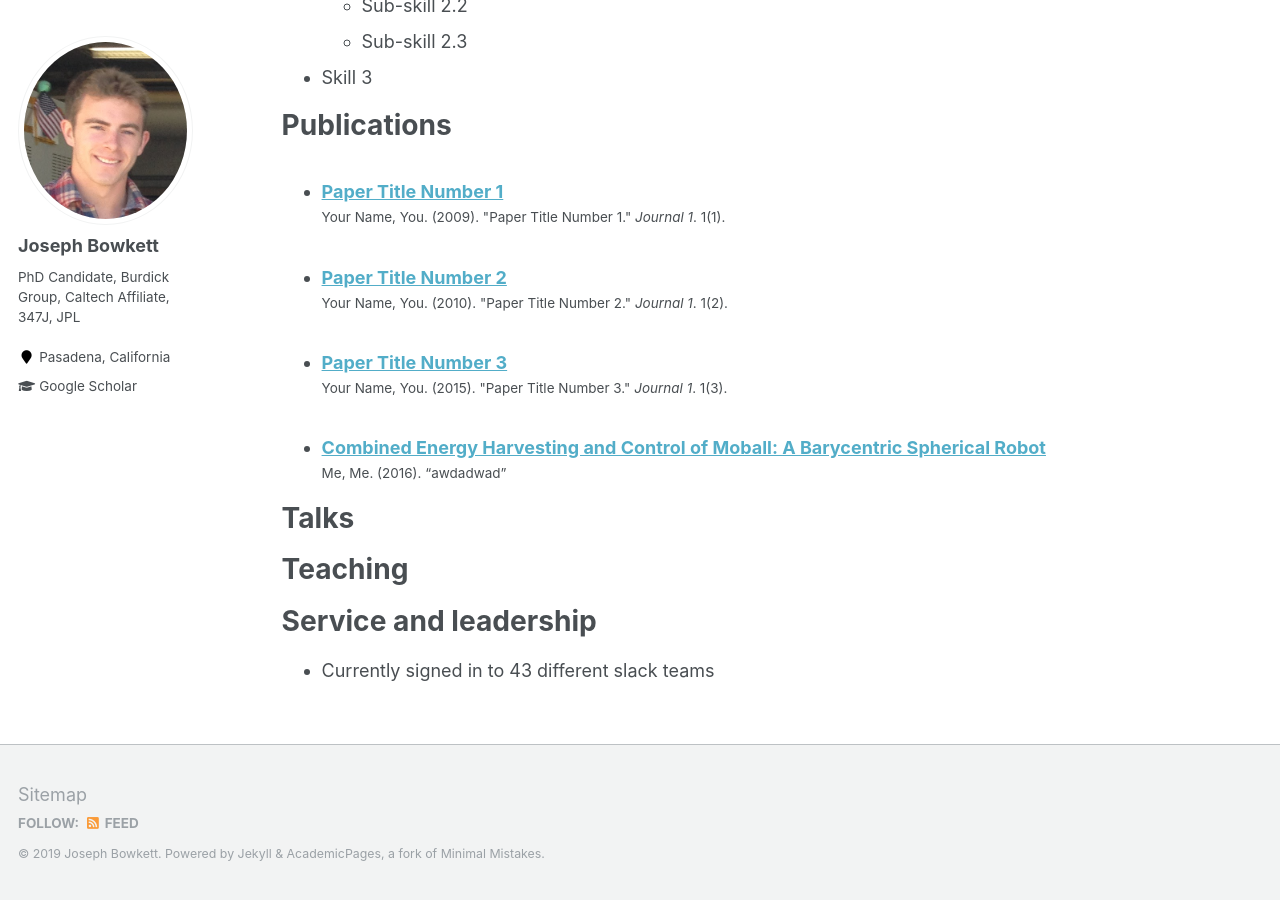
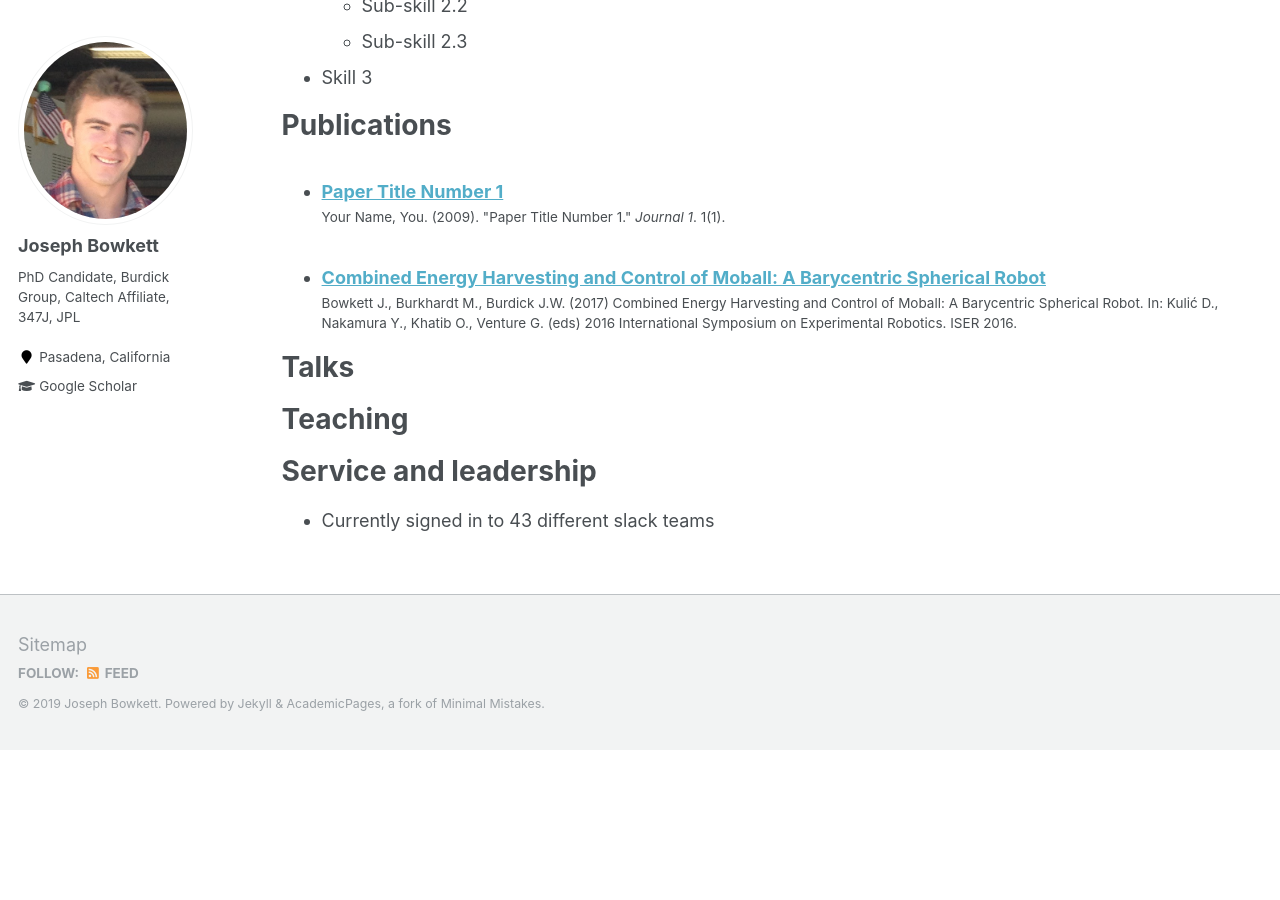
Before and after one commit to JosephBowkett/josephbowkett.github.io, a Jekyll site: the page built from _pages/cv.md, in a window 1280 px wide and 900 px high, scrolled down 846 px. Built offline with Jekyll 4.4.1, drawn with Linux system fonts in a browser that asks for light colours; after the commit the page ends 1596 px from its top, so only the background shows below that.

Commit message:
Removed some publications

```diff
--- a/_publications/2010-10-01-paper-title-number-2.md
+++ /dev/null
@@ -1,16 +0,0 @@
----
-title: "Paper Title Number 2"
-collection: publications
-permalink: /publication/2010-10-01-paper-title-number-2
-excerpt: 'This paper is about the number 2. The number 3 is left for future work.'
-date: 2010-10-01
-venue: 'Journal 1'
-paperurl: 'http://academicpages.github.io/files/paper2.pdf'
-citation: 'Your Name, You. (2010). &quot;Paper Title Number 2.&quot; <i>Journal 1</i>. 1(2).'
----
-
-<a href='http://academicpages.github.io/files/paper2.pdf'>Download paper here</a>
-
-This paper is about the number 2. The number 3 is left for future work.
-
-Recommended citation: Your Name, You. (2010). "Paper Title Number 2." <i>Journal 1</i>. 1(2).
--- a/_publications/2015-10-01-paper-title-number-3.md
+++ /dev/null
@@ -1,16 +0,0 @@
----
-title: "Paper Title Number 3"
-collection: publications
-permalink: /publication/2015-10-01-paper-title-number-3
-excerpt: 'This paper is about the number 3. The number 4 is left for future work.'
-date: 2015-10-01
-venue: 'Journal 1'
-paperurl: 'http://academicpages.github.io/files/paper3.pdf'
-citation: 'Your Name, You. (2015). &quot;Paper Title Number 3.&quot; <i>Journal 1</i>. 1(3).'
----
-
-<a href='http://academicpages.github.io/files/paper3.pdf'>Download paper here</a>
-
-This paper is about the number 3. The number 4 is left for future work.
-
-Recommended citation: Your Name, You. (2015). "Paper Title Number 3." <i>Journal 1</i>. 1(3).
--- a/_publications/2016-10-01-moball.md
+++ b/_publications/2016-10-01-moball.md
@@ -2,9 +2,15 @@
 title: "Combined Energy Harvesting and Control of Moball: A Barycentric Spherical Robot"
 collection: publications
 permalink: /publication/2016-10-01-moball
+excerpt: 'The mobile sensor platform Moball uses an array of sliding magnets and solenoids inside a spherical shell to both harvest energy and displace its center of mass or barycenter from its center of rotation in order to control the path along which it rolls. Previous simulations of the harvesting potential for the complete system are validated experimentally, and certain phenomena that restrict effective operating conditions for energy harvesting are investigated. Tracking of characteristic trajectories for a single mass control element is used to assess the performance of the solenoids as actuators, and the ability of the system to generate a control torque during motion is demonstrated.'
 date: 2016-10-01
 venue: 'International Symposium on Experimental Robotics'
 paperurl: 'http://joseph-bowkett.com/files/Moball_Combined_Harvest_Control.pdf'
-citation: 'Me, Me. (2016). “awdadwad” '
+citation: 'Bowkett J., Burkhardt M., Burdick J.W. (2017) Combined Energy Harvesting and Control of Moball: A Barycentric Spherical Robot. In: Kulić D., Nakamura Y., Khatib O., Venture G. (eds) 2016 International Symposium on Experimental Robotics. ISER 2016. '
 ---
+
+<a href='http://joseph-bowkett.com/files/Moball_Combined_Harvest_Control.pdf'>Download paper here</a>
+
 The mobile sensor platform Moball uses an array of sliding magnets and solenoids inside a spherical shell to both harvest energy and displace its center of mass or barycenter from its center of rotation in order to control the path along which it rolls. Previous simulations of the harvesting potential for the complete system are validated experimentally, and certain phenomena that restrict effective operating conditions for energy harvesting are investigated. Tracking of characteristic trajectories for a single mass control element is used to assess the performance of the solenoids as actuators, and the ability of the system to generate a control torque during motion is demonstrated.
+
+Recommended citation: Bowkett J., Burkhardt M., Burdick J.W. (2017) Combined Energy Harvesting and Control of Moball: A Barycentric Spherical Robot. In: Kulić D., Nakamura Y., Khatib O., Venture G. (eds) 2016 International Symposium on Experimental Robotics. ISER 2016.
--- a/markdown_generator/publications.tsv
+++ b/markdown_generator/publications.tsv
@@ -1,5 +1,3 @@
 pub_date	title	venue	excerpt	citation	url_slug	paper_url
 2009-10-01	Paper Title Number 1	Journal 1	This paper is about the number 1. The number 2 is left for future work.	"Your Name, You. (2009). ""Paper Title Number 1."" <i>Journal 1</i>. 1(1)."	paper-title-number-1	http://academicpages.github.io/files/paper1.pdf
-2010-10-01	Paper Title Number 2	Journal 1	This paper is about the number 2. The number 3 is left for future work.	"Your Name, You. (2010). ""Paper Title Number 2."" <i>Journal 1</i>. 1(2)."	paper-title-number-2	http://academicpages.github.io/files/paper2.pdf
-2015-10-01	Paper Title Number 3	Journal 1	This paper is about the number 3. The number 4 is left for future work.	"Your Name, You. (2015). ""Paper Title Number 3."" <i>Journal 1</i>. 1(3)."	paper-title-number-3	http://academicpages.github.io/files/paper3.pdf
-2016-10-01	Combined Energy Harvesting and Control of Moball: A Barycentric Spherical Robot	International Symposium on Experimental Robotics	 	Me, Me. (2016). “awdadwad” 	moball	http://joseph-bowkett.com/files/Moball_Combined_Harvest_Control.pdf
+2016-10-01	Combined Energy Harvesting and Control of Moball: A Barycentric Spherical Robot	International Symposium on Experimental Robotics	The mobile sensor platform Moball uses an array of sliding magnets and solenoids inside a spherical shell to both harvest energy and displace its center of mass or barycenter from its center of rotation in order to control the path along which it rolls. Previous simulations of the harvesting potential for the complete system are validated experimentally, and certain phenomena that restrict effective operating conditions for energy harvesting are investigated. Tracking of characteristic trajectories for a single mass control element is used to assess the performance of the solenoids as actuators, and the ability of the system to generate a control torque during motion is demonstrated.	Bowkett J., Burkhardt M., Burdick J.W. (2017) Combined Energy Harvesting and Control of Moball: A Barycentric Spherical Robot. In: Kulić D., Nakamura Y., Khatib O., Venture G. (eds) 2016 International Symposium on Experimental Robotics. ISER 2016. 	moball	http://joseph-bowkett.com/files/Moball_Combined_Harvest_Control.pdf
```
Also changed, not shown: _pages/about.md (+1 -1 lines).
